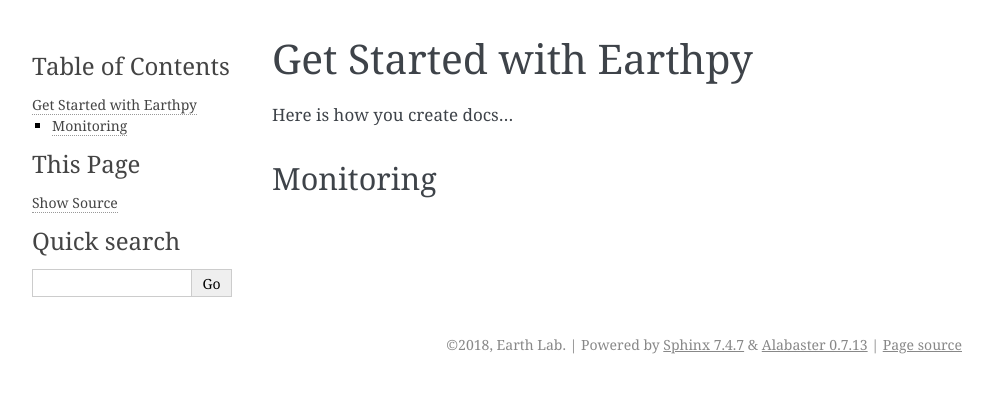
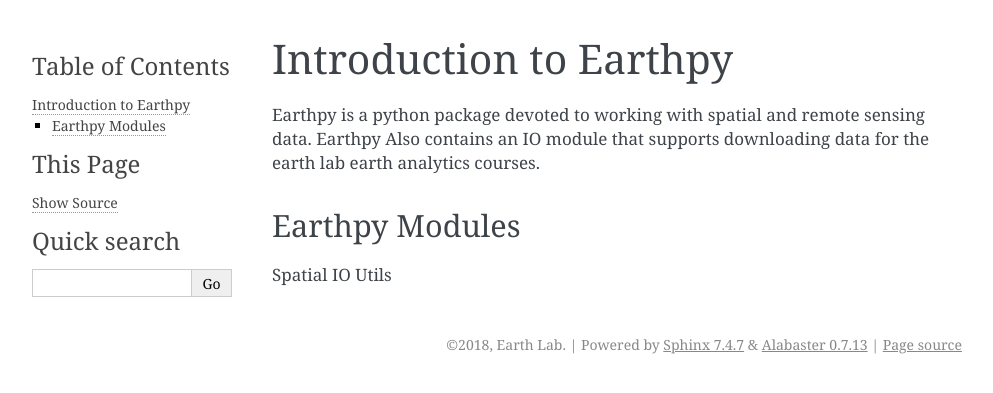
Before and after one commit to earthlab/earthpy, a Sphinx documentation site: the page built from docs/get-started.rst, in a window 1280 px wide. Shown: the top 393 px of the page, without its empty margins (148-1141 px from the left). Built offline with Sphinx 7.4.7, drawn with Linux system fonts in a browser that asks for light colours; pages that are not in the unit, such as notebooks, are missing from menus.

```diff
--- a/docs/get-started.rst
+++ b/docs/get-started.rst
@@ -1,8 +1,13 @@
-Get Started with Earthpy
+Introduction to Earthpy
 ========================
 
-Here is how you create docs...
+Earthpy is a python package devoted to working with spatial and remote sensing data.
+Earthpy Also contains an IO module that supports downloading data for the earth
+lab earth analytics courses.
 
+Earthpy Modules
+---------------
 
-Monitoring
-----------
+Spatial
+IO
+Utils
--- a/docs/index.rst
+++ b/docs/index.rst
@@ -11,6 +11,8 @@
    :caption: Contents:
 
    get-started
+   installation
+   spatial-module
 
 
 
```
Also changed, not shown: docs/installation.rst (added, +21 -0 lines).
